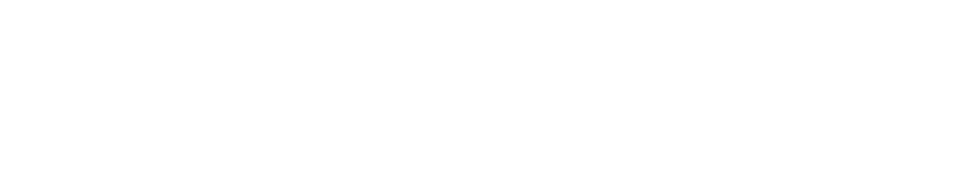
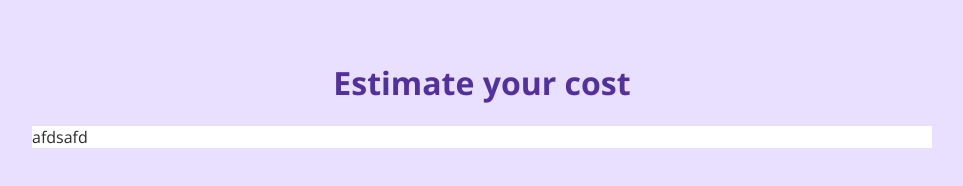
Before and after one commit to jeff-bazinet/cost-estimator, a plain HTML site: page index.html in a window 1280 px wide. Shown: the whole page, without its empty margins (158-1121 px from the left). Drawn offline with nearby package versions, Linux system fonts and the light colour scheme.

Commit message:
Add Container and H1

```diff
--- a/index.html
+++ b/index.html
@@ -1,12 +1,19 @@
 <!DOCTYPE html>
 <html lang="en">
-<head>
-    <meta charset="UTF-8">
-    <meta name="viewport" content="width=device-width, initial-scale=1.0">
-    <link rel="stylesheet" href="styles/style.css">
+  <head>
+    <meta charset="UTF-8" />
+    <meta name="viewport" content="width=device-width, initial-scale=1.0" />
+    <link rel="preconnect" href="https://fonts.googleapis.com" />
+    <link rel="preconnect" href="https://fonts.gstatic.com" crossorigin />
+    <link
+      href="https://fonts.googleapis.com/css2?family=Open+Sans:ital,wght@0,300..800;1,300..800&display=swap"
+      rel="stylesheet"
+    />
+    <link rel="stylesheet" href="styles/style.css" />
     <title>Cost-Estimator</title>
-</head>
-<body>
-
-</body>
+  </head>
+  <body>
+    <h1>Estimate your cost</h1>
+    <div class="container">afdsafd</div>
+  </body>
 </html>
--- a/styles/style.css
+++ b/styles/style.css
@@ -0,0 +1,20 @@
+body {
+  background-color: rgb(233, 223, 255);
+  font-family: 'Open Sans', sans-serif;
+  display: flex;
+  flex-direction: column;
+  justify-content: center;
+  align-items: center;
+  padding: 32px;
+  color: rgb(44, 44, 44);
+}
+
+h1 {
+  color: rgb(83, 49, 156);
+}
+
+.container {
+  background-color: #fff;
+  width: 100%;
+  max-width: 900px;
+}
```
